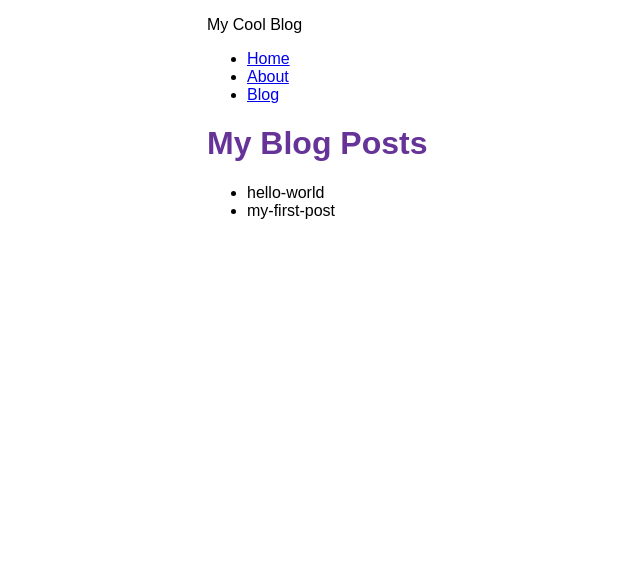
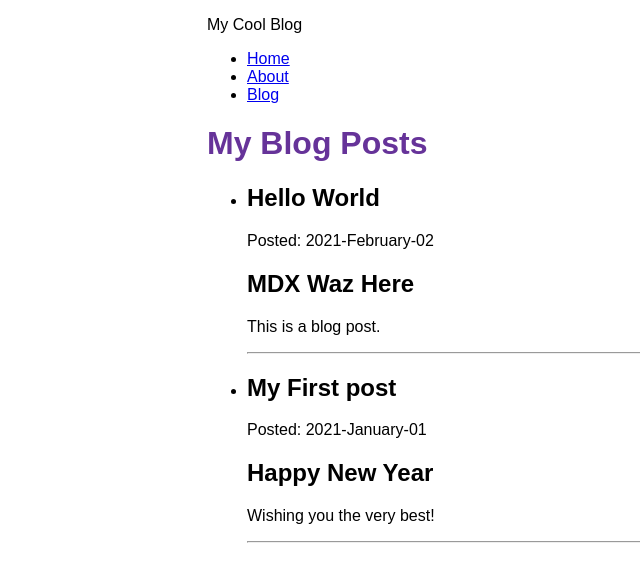
Before and after one commit to ChristineTham/my-cool-blog, a Gatsby site: page /blog in a window 1280 px wide. Shown: the whole page, without its empty margins (183-823 px from the left). Built offline with nearby package versions, Linux system fonts and the light colour scheme; Gatsby itself is replaced by a stand-in of ours.

Commit message:
Transform data to use Markdown

```diff
--- a/blog/hello-world.mdx
+++ b/blog/hello-world.mdx
@@ -3,6 +3,6 @@
 date: 2021-02-02
 ---
 
-# Hello World
+## MDX Waz Here
 
 This is a blog post.
--- a/gatsby-config.js
+++ b/gatsby-config.js
@@ -13,5 +13,6 @@
         path: `${__dirname}/blog/`,
       },
     },
+    "gatsby-plugin-mdx",
   ],
 };
--- a/package.json
+++ b/package.json
@@ -15,9 +15,12 @@
     "clean": "gatsby clean"
   },
   "dependencies": {
+    "@mdx-js/mdx": "^1.6.22",
+    "@mdx-js/react": "^1.6.22",
     "gatsby": "^3.0.1",
     "gatsby-plugin-gatsby-cloud": "^2.0.0",
     "gatsby-plugin-image": "^1.0.0",
+    "gatsby-plugin-mdx": "^2.0.0",
     "gatsby-plugin-sharp": "^3.0.0",
     "gatsby-source-filesystem": "^3.0.0",
     "react": "^17.0.1",
--- a/src/pages/blog.js
+++ b/src/pages/blog.js
@@ -1,13 +1,23 @@
 import React from "react";
 import Layout from "../components/layout";
 import { graphql } from "gatsby";
+import { MDXRenderer } from "gatsby-plugin-mdx";
 
 const BlogPage = ({ data }) => {
   return (
     <Layout pageTitle="My Blog Posts">
       <ul>
-        {data.allFile.nodes.map((node) => {
-          return <li key={node.name}>{node.name}</li>;
+        {data.allMdx.nodes.map((node) => {
+          return (
+            <li key={node.frontmatter.title}>
+              <article>
+                <h2>{node.frontmatter.title}</h2>
+                <p>Posted: {node.frontmatter.date}</p>
+                <MDXRenderer>{node.body}</MDXRenderer>
+              </article>
+              <hr />
+            </li>
+          );
         })}
       </ul>
     </Layout>
@@ -16,9 +26,13 @@
 
 export const query = graphql`
   query BlogPosts {
-    allFile(filter: { dir: { regex: "/blog/" } }) {
+    allMdx(sort: { order: DESC, fields: frontmatter___date }) {
       nodes {
-        name
+        frontmatter {
+          date(formatString: "YYYY-MMMM-DD")
+          title
+        }
+        body
       }
     }
   }
```
Also changed, not shown: 1 other file.
